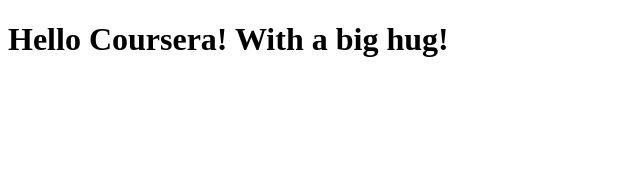
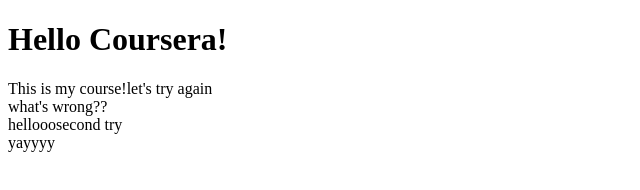
Before and after one commit to JonnPDF/coursera-html, a plain HTML site: page site/index.html in a window 1280 px wide. Shown: the whole page, without its empty margins (0-640 px from the left). Drawn offline with Linux system fonts and the light colour scheme.

Commit message:
new change

```diff
--- a/site/index.html
+++ b/site/index.html
@@ -1,9 +1,14 @@
 <!DOCTYPE html>
 <html>
 <head>
+	<meta charset="utf-8">
 	<title>Hello World!</title>
 </head>
 <body>
-<h1>Hello Coursera! With a big hug!</h1>
+<h1>Hello Coursera!</h1>
+<div>This is my course!<span>let's try again</span></div>
+<div>what's wrong??</div>
+<div>hellooo<span>second try</span></div>
+<div>yayyyy</div>
 </body>
 </html>
```
